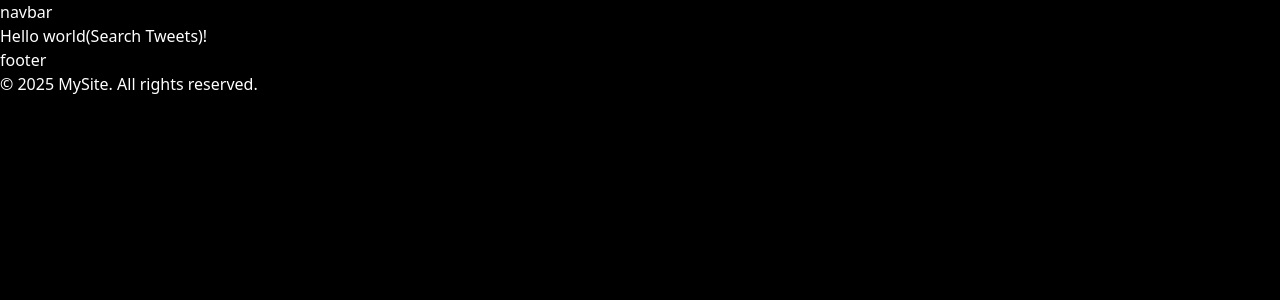
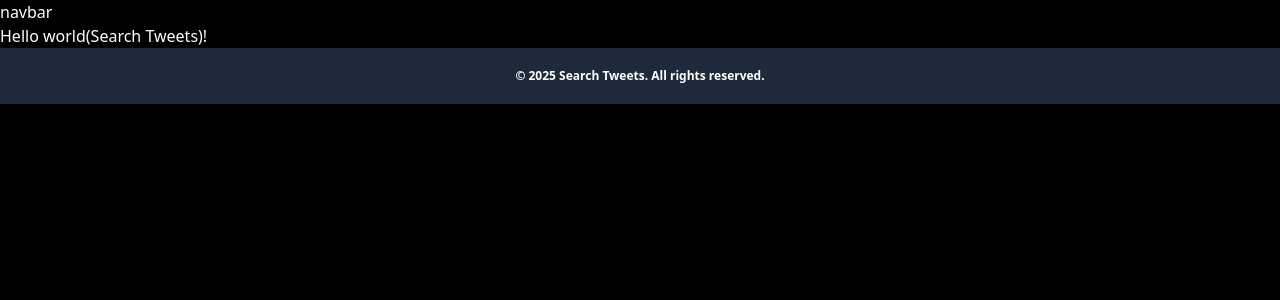
Before and after one commit to MUHAMMADSabbirHossain/chai-aur-django, a Django app: page / in a window 1280 px wide. Shown: the top 300 px of the page. Run offline with Django 5.2, Linux system fonts and the light colour scheme.

Commit message:
template layout reconsidered.

```diff
--- a/self_practices/assaignment_1/search_tweets/templates/layout.html
+++ b/self_practices/assaignment_1/search_tweets/templates/layout.html
@@ -16,16 +16,12 @@
         {% block nav %}navbar{% endblock %}
     </nav>
 
-    <main>
+    <main class="min-h-[calc(100dvh-900px)]">
         {% block main_content %}mian content{% endblock %}
     </main>
 
-    <footer>
-        {% block footer %}footer{% endblock %}
-    </footer>
-
-    <footer>
-        © {{ current_year }} MySite. All rights reserved.
+    <footer class="text-center p-5 bg-gray-800 text-xs font-extrabold">
+        {% block footer %}© {{ current_year }} Search Tweets. All rights reserved.{% endblock %}
     </footer>
 
     <script src="{% static 'js/script.js' %}"></script>
```
